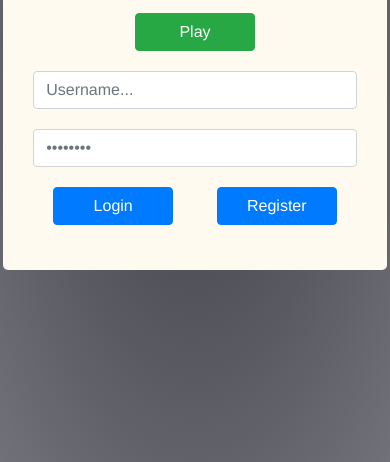
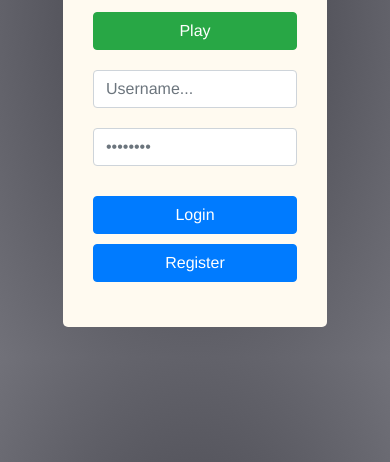
Before and after one commit to i-radwan/agar.io, a website: page app/client/views/auth.html in a window 390 px wide. Shown: the part 382-844 px from the top of the page. Drawn offline with Linux system fonts and the light colour scheme.

Commit message:
Fix auth&profile pages styles on mobile phones

```diff
--- a/app/client/javascripts/modules/GameServer.js
+++ b/app/client/javascripts/modules/GameServer.js
@@ -37,6 +37,10 @@ export default function (gameStatus, errorMsgCallback) {
         socket.on('game_status', function (receivedGameStatus) {
             // Update local gameStatus by receivedGameStatus
             gameStatus.sync(receivedGameStatus);
+
+            // Update my high score
+            let me = gameStatus.status.players[gameStatus.status.meId];
+            localStorage.setItem("high_score", Math.max(parseInt(localStorage.getItem("high_score")), me.score).toString());
         });
 
         // Listen to game over event
--- a/app/client/javascripts/modules/GameStatus.js
+++ b/app/client/javascripts/modules/GameStatus.js
@@ -150,7 +150,7 @@ export default function () {
 
             // let vf = player.velocity * delays;
             let vf = player.velocity * 2 * delta / constants.general.UPDATE_PHYSICS_THRESHOLD;
-
+            console.log(2 * delta, delays);
             player.x += Math.cos(player.angle) * vf;
             player.y += Math.sin(player.angle) * vf;
         }
--- a/app/client/javascripts/modules/UIEngine.js
+++ b/app/client/javascripts/modules/UIEngine.js
@@ -282,13 +282,14 @@ export default function (p5Lib) {
      * @param radius the radius of this circle (has to be passed in because it may differ from the blob radius)
      * @param extraRadius an added length to the borders in order to extend the blob outer layer.
      * @param color the circle filling color
+     * @param redness degree of circle redness
      */
     let drawNoisyCircle = function (blob, radius, extraRadius, color, redness) {
         p5Lib.push();
         p5Lib.beginShape();
 
         // Fill the drawing with the required color
-        let c = p5Lib.lerpColor(p5Lib.color(color), p5Lib.color("rgba(255, 0, 0, 1)"), redness);
+        let c = p5Lib.lerpColor(p5Lib.color(color), p5Lib.color("red"), redness);
         p5Lib.fill(c);
 
         let xOffset = 0;
--- a/app/client/javascripts/script.js
+++ b/app/client/javascripts/script.js
@@ -43,10 +43,6 @@ let game = {
      * Callback function to be called only when the game is over.
      */
     gameOver: function () {
-        let me = game.gameStatus.status.players[game.gameStatus.status.meId];
-
-        localStorage.setItem("high_score", Math.max(game.gameStatus.status.highScore, me.score).toString());
-
         // Stop sending player angle
         clearInterval(game.gameServer.sendAngle);
 
--- a/app/client/stylesheets/style.css
+++ b/app/client/stylesheets/style.css
@@ -6,6 +6,7 @@
 
 body {
     font: 13px Helvetica, Arial;
+    background: radial-gradient(#414246, #57575f, #717179);
 
     /*  Stop Scrolling  */
     height: 100%;
@@ -28,13 +29,13 @@ canvas {
     margin-bottom: 0;
 }
 
-.overlay {
-    position: absolute;
-    width: 100vw;
-    height: 100vh;
-    background: radial-gradient(#414246, #57575f, #717179);
-    text-align: center;
-}
+/*.overlay {*/
+/*position: absolute;*/
+/*width: 100vw;*/
+/*height: 100vh;*/
+/*background: radial-gradient(#414246, #57575f, #717179);*/
+/*text-align: center;*/
+/*}*/
 
 .form {
     margin: 30px auto;
@@ -46,14 +47,12 @@ canvas {
     text-align: center;
 }
 
+.form-btn {
+    width: 100%;
+}
+
 .login-form {
     margin-top: 20px;
-}
-
-.form-btn {
-    display: inline-block;
-    margin: 0 20px;
-    width: 120px;
 }
 
 .info-div {
@@ -65,7 +64,7 @@ canvas {
     font-size: 16px;
 }
 
-.form-control-plaintext{
+.form-control-plaintext {
     font-size: 16px;
 }
 
@@ -75,20 +74,24 @@ canvas {
     }
 }
 
-@media only screen and (min-height: 599px) {
-    .form {
-        margin-top: calc(50vh - 200px);
+@media only screen and (max-width: 600px) {
+    .form-btn {
+        margin-top: 10px;
     }
 }
 
-@font-face{
-    font-family:'comic sans ms';
-    font-style:normal;
-    font-weight:400;
-    src:local('Comic Sans MS'),
+@media only screen and (min-height: 599px) {
+    .form {
+        margin-top: calc(25vh);
+    }
+}
+
+@font-face {
+    font-family: 'comic sans ms';
+    font-style: normal;
+    font-weight: 400;
+    src: local('Comic Sans MS'),
     local('ComicSansMS-Regular'),
-    url(http://allfont.ru/cache/fonts/comic-sans-ms_53a8778a817839ef2dbc5dc94ce14334.woff)
-    format('woff'),
-    url(http://allfont.ru/cache/fonts/comic-sans-ms_53a8778a817839ef2dbc5dc94ce14334.ttf)
-    format('truetype')
+    url(http://allfont.ru/cache/fonts/comic-sans-ms_53a8778a817839ef2dbc5dc94ce14334.woff) format('woff'),
+    url(http://allfont.ru/cache/fonts/comic-sans-ms_53a8778a817839ef2dbc5dc94ce14334.ttf) format('truetype')
 }
--- a/app/client/views/auth.html
+++ b/app/client/views/auth.html
@@ -2,6 +2,7 @@
 <html lang="en">
 <head>
     <meta charset="UTF-8">
+    <meta name="viewport" content="width=device-width, initial-scale=1.0, maximum-scale=1.0, user-scalable=0">
     <title>Agar.io</title>
     <link rel="stylesheet" href="../vendor/stylesheets/bootstrap.css">
     <link rel="stylesheet" href="../stylesheets/style.css">
@@ -22,9 +23,13 @@
         <div class="login-form">
             <input type="password" class="form-control" id="password-field" placeholder="••••••••">
         </div>
-        <div class="login-form">
-            <button class="btn btn-md btn-primary form-btn" id="login-btn">Login</button>
-            <button class="btn btn-md btn-primary form-btn" id="register-btn">Register</button>
+        <div class="login-form row">
+            <div class="col-sm-6">
+                <button class="btn btn-md btn-primary form-btn" id="login-btn">Login</button>
+            </div>
+            <div class="col-sm-6">
+                <button class="btn btn-md btn-primary form-btn" id="register-btn">Register</button>
+            </div>
         </div>
         <div class="login-form">
             <p class="text-danger" id="error-msg"></p>
```
Also changed, not shown: app/client/views/profile.html (+7 -3 lines).
